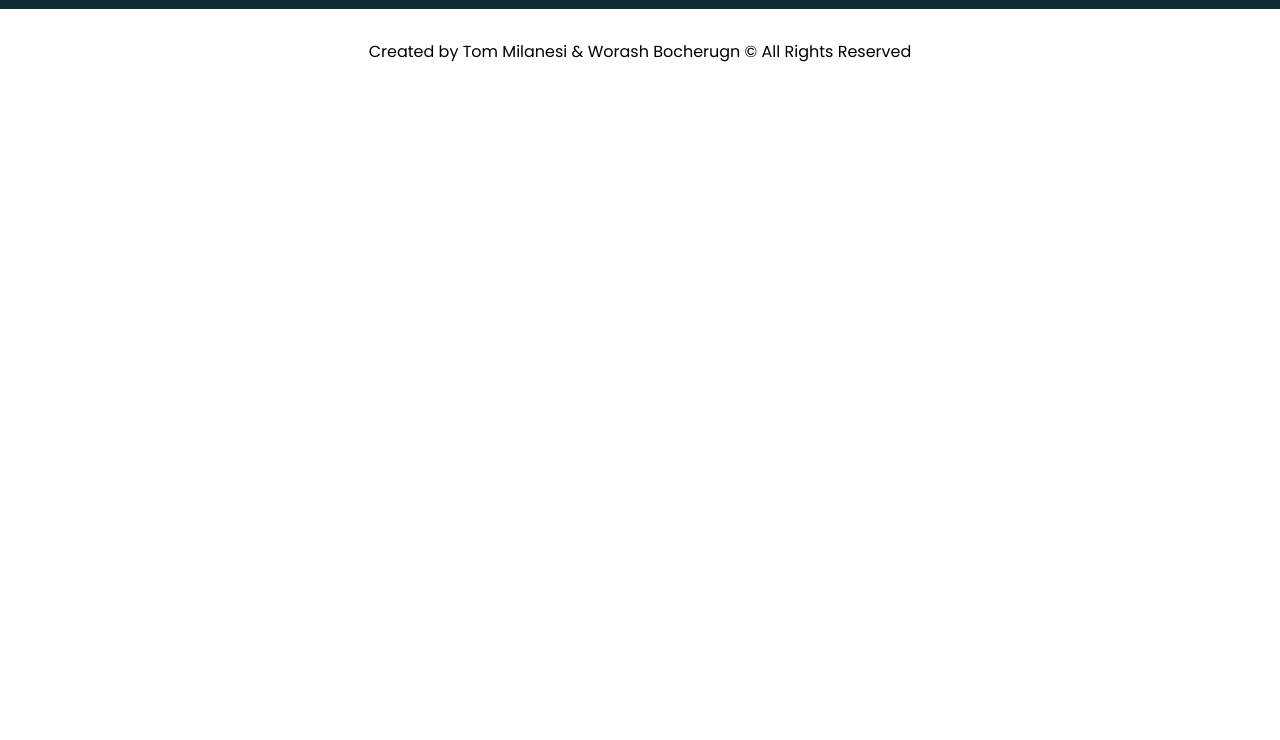
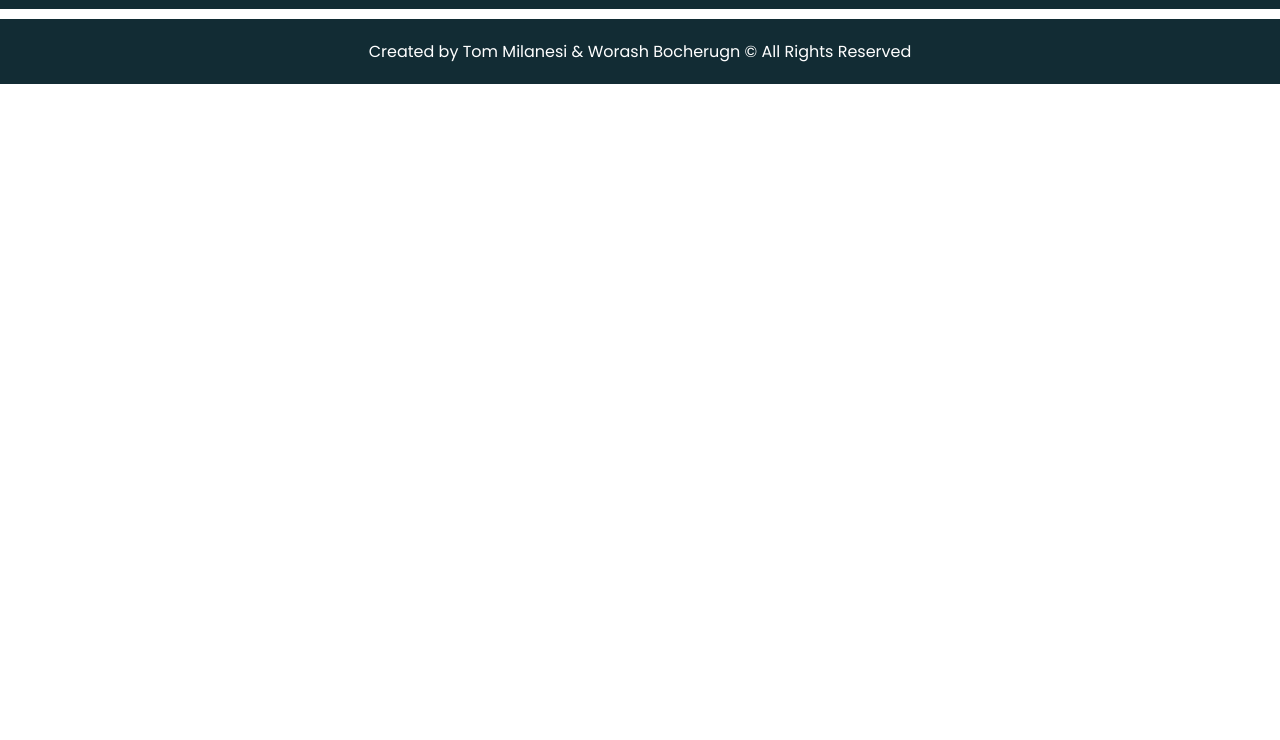
Before and after one commit to KaskMIL/awsome_tv, a website built with webpack: page src/template.html in a window 1280 px wide. Shown: the part 60-800 px from the top of the page. Built offline with nearby package versions, Linux system fonts and the light colour scheme; no server answers.

Commit message:
update footer styling

```diff
--- a/src/styles/main.css
+++ b/src/styles/main.css
@@ -324,4 +324,6 @@ textarea {
 footer {
   text-align: center;
   padding: 2rem 0;
+  background-color: var(--dark-blue);
+  color: var(--text-white);
 }
```
